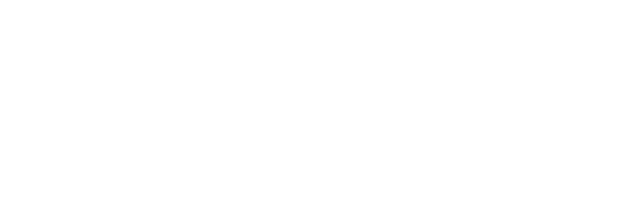
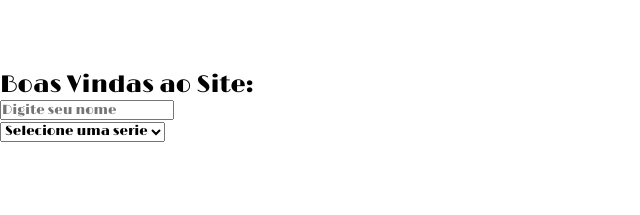
Before and after one commit to murilo-chialastri/Checkpoint2-Front-End, a plain HTML site: page index.html in a window 1280 px wide. Shown: the whole page, without its empty margins (0-640 px from the left). Drawn offline with nearby package versions, Linux system fonts and the light colour scheme.

Commit message:
criação primeiro section

```diff
--- a/assets/css/style.css
+++ b/assets/css/style.css
@@ -0,0 +1,11 @@
+@import url('https://fonts.googleapis.com/css2?family=Limelight&family=Merriweather:ital,opsz,wght@0,18..144,300..900;1,18..144,300..900&display=swap');
+.container {
+    padding: 70px 0;
+}
+*{
+    font-family: 'Limelight', sans-serif;
+    font-weight: 400;
+    margin: 0;
+    padding: 0;
+    box-sizing: border-box;
+}
--- a/index.html
+++ b/index.html
@@ -7,6 +7,28 @@
     <link rel="stylesheet" href="./assets/css/style.css">
 </head>
 <body>
+    <!-- Crie o cabeçãlho
+     <helder>
+        e use o <nav> para o menu -->
+
+        <section class="container" id="formulario">
+            <div>
+                <h2>Boas Vindas ao Site:</h2>
+
+                <form action="">
+                    <input required type="text" placeholder="Digite seu nome">
+                </form>
+                 <select name="series" id="series">
+                    <option value="" disabled selected>Selecione uma serie</option>
+                    <option value="the-boys">The Boys</option>
+                    <option value="breaking-bad">Breaking Bad</option>
+                    <option value="dexter">Dexter</option>
+                    <option value="fallout">Fallout</option>
+                </select>
+
+            </div>
+        </section>
+
 
 </body>
 </html>
```
Also changed, not shown: integrantes.txt (added).
